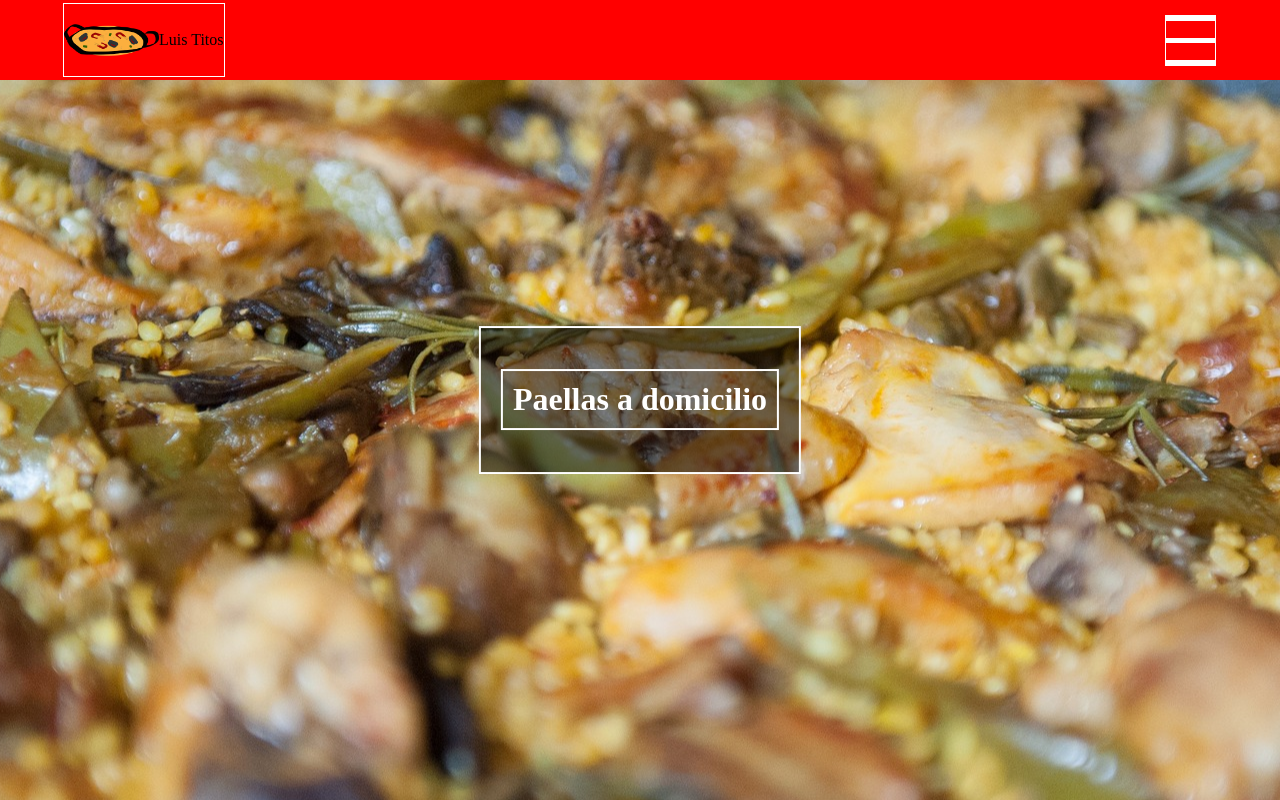
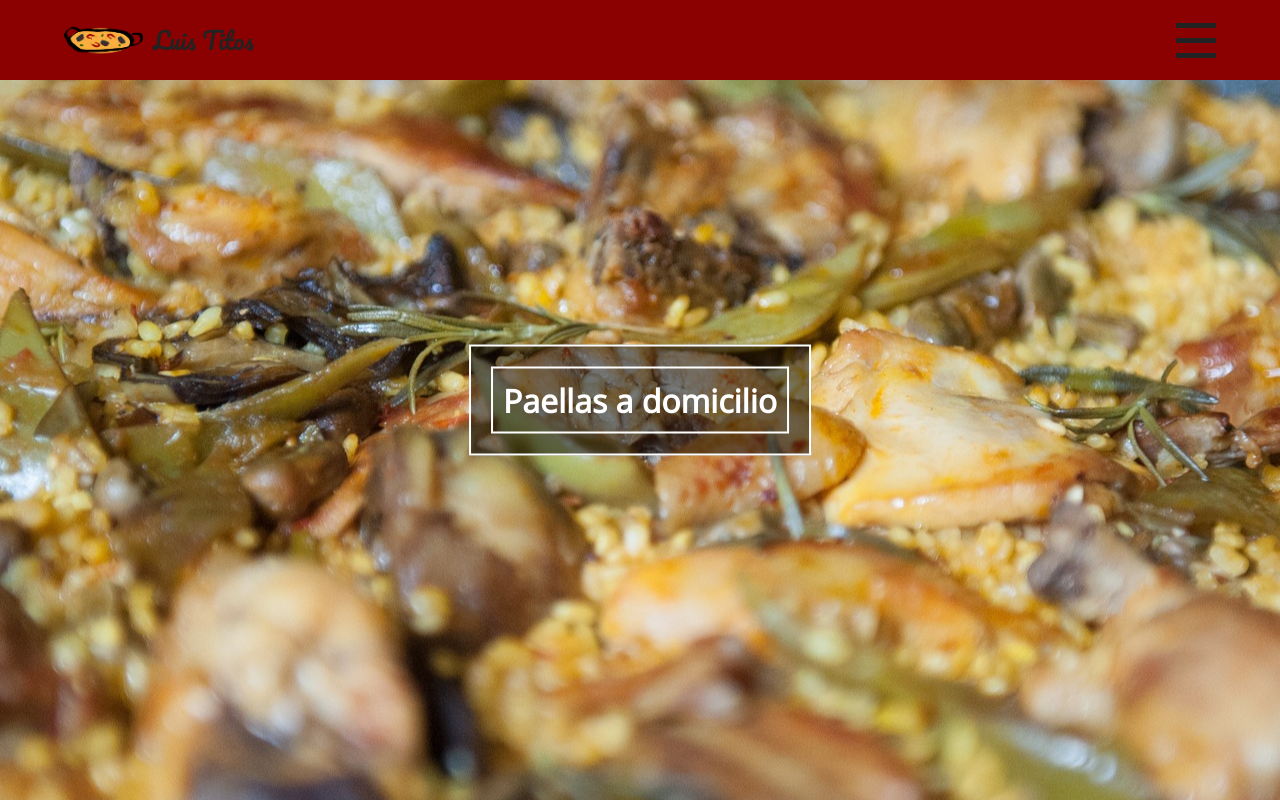
Before and after one commit to juakiCarbonell/food, a React (Create React App) app: page / in a window 1280 px wide. Built offline with nearby package versions, Linux system fonts and the light colour scheme.

Commit message:
navbar finished

```diff
--- a/public/index.html
+++ b/public/index.html
@@ -15,7 +15,6 @@
       user's mobile device or desktop. See https://developers.google.com/web/fundamentals/web-app-manifest/
     -->
     <link rel="manifest" href="%PUBLIC_URL%/manifest.json" />
-    <link href="https://fonts.googleapis.com/css?family=Pacifico&display=swap" rel="stylesheet">
     <!--
       Notice the use of %PUBLIC_URL% in the tags above.
       It will be replaced with the URL of the `public` folder during the build.
@@ -25,20 +24,7 @@
       work correctly both with client-side routing and a non-root public URL.
       Learn how to configure a non-root public URL by running `npm run build`.
     -->
-    <title>React App</title>
-    <style>
-      html,
-      body {
-        height: 100%;
-        margin: 0px;
-      }
-
-      #root {
-        display: flex;
-        flex-direction: column;
-        height: 100%;
-      }
-    </style>
+    <title>Luis Titos</title>
   </head>
   <body>
     <noscript>You need to enable JavaScript to run this app.</noscript>
--- a/src/UI/AppBar/Brand.js
+++ b/src/UI/AppBar/Brand.js
@@ -1,18 +1,21 @@
 import React from 'react';
 import styled from 'styled-components';
+import { setFont} from '../styles';
 
 const BrandContainer = styled.div`
   display: flex;
   align-items: center;
   height: 90%;
-  outline: 1px solid white;
 `
 const Image = styled.img`
-  height: 66%;
+  height: 55%;
+
 `
 
 const BrandName = styled.div`
-  font-size: 1rem;
+  font-size: 1.5rem;
+  ${setFont.secondary}
+  margin-left: 10px;
 `
 
 const Brand = ({logo}) => {
--- a/src/UI/AppBar/Burger.js
+++ b/src/UI/AppBar/Burger.js
@@ -1,35 +1,36 @@
 import React from 'react';
 import styled from 'styled-components';
+import { setColor} from '../styles';
 
 const Wrapper = styled.div`
-  width: 49px;
-  height: 49px;
+  width: 40px;
+  height: 35px;
   cursor: pointer;
-  border: 1px solid white;
   display: flex;
   justify-content: space-between;
   flex-direction: column;
+  background-color: ${setColor.darkRed};
 
   div {
     transition: all 0.3s linear;
 
     :first-child {
       transform-origin: 0 100%;
-      transform: ${({ open }) => open ? 'rotate(45deg) translate(5px, -1px)' : 'rotate(0)'};
+      transform: ${({ open }) => open ? 'rotate(45deg) translate(1px, -3px)' : 'rotate(0)'};
     }
     :nth-child(2) {
       opacity: ${({ open }) => open ? '0' : '1'};
     }
     :last-child {
       transform-origin: 0% 0%;
-      transform: ${({ open }) => open ? 'rotate(-45deg) translate(7px, 1px)' : 'rotate(0)'};
+      transform: ${({ open }) => open ? 'rotate(-45deg) translate(5px, 0px)' : 'rotate(0)'};
     }
   }
 `
 const Linie = styled.div`
-  width: 50px;
+  width: 40px;
   height: 5px;
-  background-color: white;
+  background-color: ${setColor.black};
 `
 
 const Burger = (props) => {
--- a/src/UI/AppBar/CollapseMenu.js
+++ b/src/UI/AppBar/CollapseMenu.js
@@ -1,17 +1,18 @@
 import React from 'react';
 import styled from 'styled-components';
-
+import { setColor} from '../styles';
 
 
 const CollapseWrapper = styled.div`
-  background: #2d3436;
+  background: ${setColor.darkRed};
   position: fixed;
   top: 4.5rem;
-  left: 0;
   right: 0;
   z-index: 3;
-  /* transform: ${({ open }) => open ? 'translateX(40%)' : 'translateX(0%)'};
-  transition: transform 0.3s ease-in-out; */
+  height: 100vh;
+  width: 45vw;
+  transform: ${({ open }) => open ? 'translateX(0%)' : 'translateX(100%)'};
+  transition: transform 1s linear;
 `;
 
 const NavLinks = styled.ul`
--- a/src/UI/AppBar/NavBar.js
+++ b/src/UI/AppBar/NavBar.js
@@ -3,12 +3,13 @@ import styled from 'styled-components';
 import Brand from './Brand';
 import Burger from './Burger';
 import CollapseMenu from './CollapseMenu';
-import logo from '../../multimedia/images/logo.png'
+import logo from '../../multimedia/images/logo.png';
+import { setColor} from '../styles';
 
 const NavBarContainer = styled.nav`
   position: fixed;
   width: 100%;
-  background-color: red;
+  background-color: ${setColor.darkRed};
   z-index: 5;
 `
 const FlexBox = styled.div`
--- /dev/null
+++ b/src/UI/GlobalStyles.js
@@ -0,0 +1,18 @@
+import {createGlobalStyle} from 'styled-components';
+import { setColor, setFont } from './styles';
+
+const Globals = createGlobalStyle`
+  @import url('https://fonts.googleapis.com/css?family=Open+Sans|Pacifico&display=swap');
+  *{
+    margin: 0;
+    padding: 0;
+    box-sizing: border-box;
+  }
+  body {
+    font-size: 100%;
+    color: ${setColor.black};
+    background: ${setColor.white};
+    ${setFont.main}
+  }
+`;
+export default Globals
--- /dev/null
+++ b/src/UI/styles.js
@@ -0,0 +1,11 @@
+export const setColor = {
+  darkRed: "#8B0000",
+  white: "#FFF",
+  black: "#222",
+}
+
+
+export const setFont = {
+  main: "font-family: 'Open Sans', sans-serif;",
+  secondary: "font-family: 'Pacifico', cursive;"
+}
--- a/src/components/App.js
+++ b/src/components/App.js
@@ -2,7 +2,8 @@ import React from 'react';
 import NavBar from '../UI/AppBar/NavBar';
 import CardContainer from '../UI/CardContainer';
 import Video from './Video';
-import Jumbotron from '../UI/Jumbotron'
+import Jumbotron from '../UI/Jumbotron';
+import GlobalStyles from '../UI/GlobalStyles'
 
 import { ThemeProvider } from 'styled-components'
 import theme from '../UI/theme'
@@ -11,14 +12,14 @@ const App = (props) => {
 
 
   return (
-    <ThemeProvider theme={theme}>
-      {props.children}
-      <NavBar bg="darkReed"/>
-      <Jumbotron />
-      {/* <Video /> */}
-      {/* <CardContainer justifyContent='space-around'/> */}
 
-    </ThemeProvider>
+      <ThemeProvider theme={theme}>
+        <GlobalStyles/>
+        <NavBar bg="darkReed"/>
+        <Jumbotron />
+        {/* <Video /> */}
+        {/* <CardContainer justifyContent='space-around'/> */}
+      </ThemeProvider>
   );
 };
 
```
